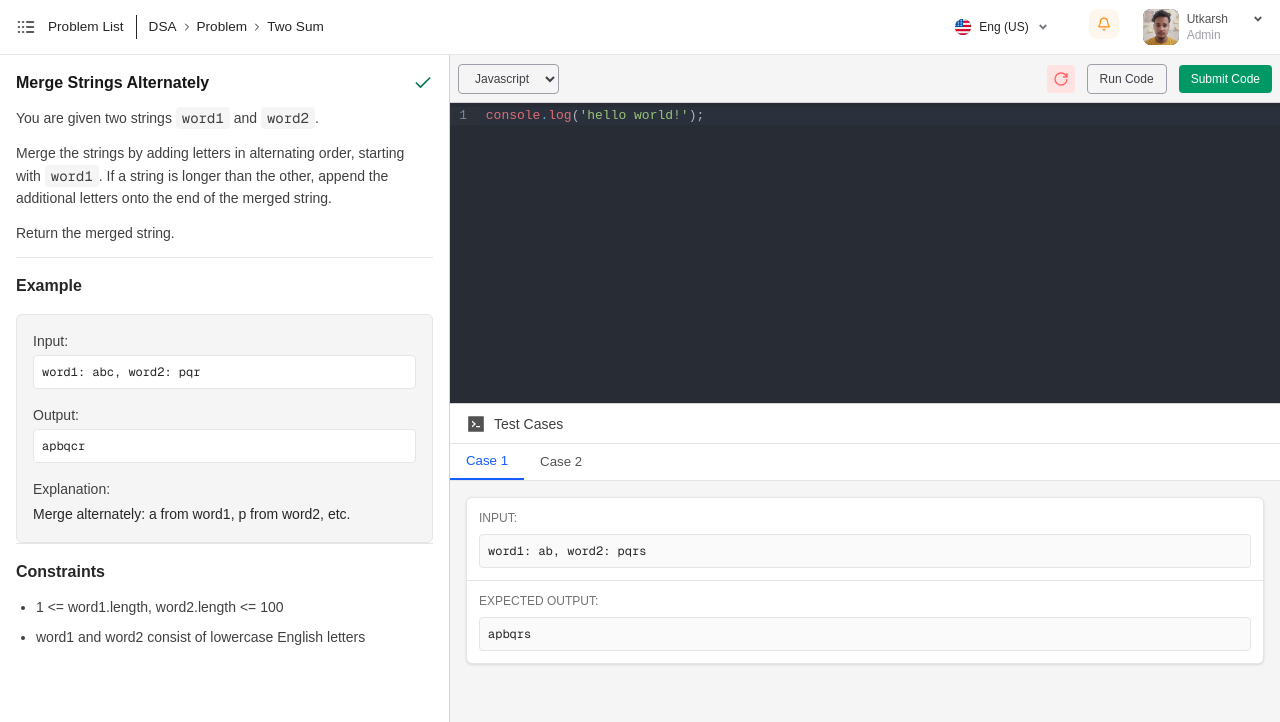
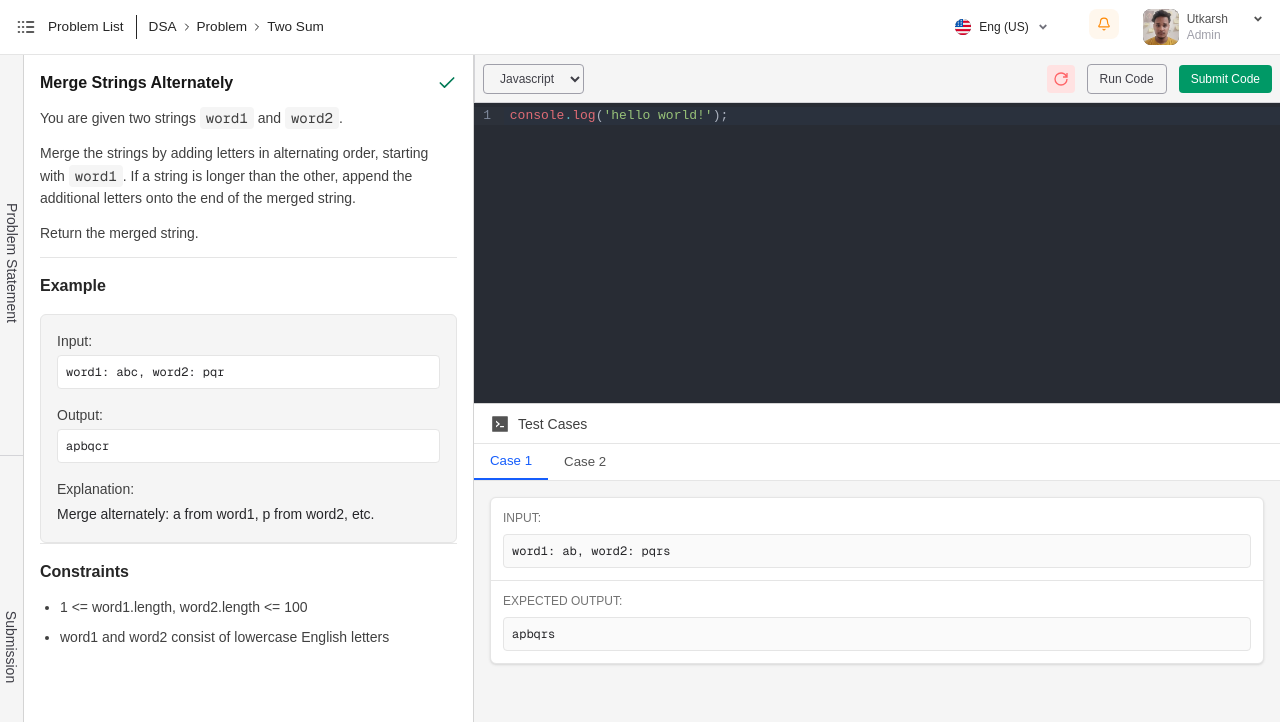
Before and after one commit to Utkarshrajmishra/coding-jr, a Next.js app: page / in a window 1280 px wide. Shown: the top 722 px of the page. Built offline with nearby package versions, Linux system fonts and the light colour scheme.

Commit message:
Add: Problem Switch

```diff
--- a/components/editor.tsx
+++ b/components/editor.tsx
@@ -64,7 +64,7 @@ const CodeEditor = ({ isMobile }: CodeEditorProps) => {
 
   return (
     <section className="flex flex-col flex-grow">
-      <div className="h-auto sm:h-12 border-b border-b-zinc-300 py-2 sm:py-0 justify-between px-2 bg-neutral-100 flex flex-wrap sm:flex-nowrap items-center gap-2 sm:gap-0 w-full">
+      <div className="h-auto sm:h-12 border-b border-l border-zinc-300 py-2 sm:py-0 justify-between px-2 bg-neutral-100 flex flex-wrap sm:flex-nowrap items-center gap-2 sm:gap-0 w-full">
         <div className="text-xs">
           <select
             value={language}
--- a/components/problem.tsx
+++ b/components/problem.tsx
@@ -4,6 +4,7 @@ import ReactMarkdown from "react-markdown";
 // import { getCompletedQuestions } from "../lib/utils";
 import { Check } from "lucide-react";
 import { problems } from "@/constants/Problems";
+import ProblemSwitch from "./problemSwitch";
 
 const Problem = () => {
   //   const [solved, setSolved] = useState(false);
@@ -21,6 +22,9 @@ const Problem = () => {
   //   }, [problem]);
 
   return (
+    <>
+      <div className="flex flex-row">
+        <ProblemSwitch />
         <section className="font-inter bg-white border-r border-neutral-300 s  md:w-[450px] h-[100vh-55px] overflow-y-scroll">
           <div>
             <div className="pb-4 px-4 ">
@@ -52,10 +56,16 @@ const Problem = () => {
                       />
                     ),
                     ul: ({ node, ...props }) => (
-                  <ul className="list-disc pl-5 space-y-2 my-3" {...props} />
+                      <ul
+                        className="list-disc pl-5 space-y-2 my-3"
+                        {...props}
+                      />
                     ),
                     ol: ({ node, ...props }) => (
-                  <ol className="list-decimal pl-5 space-y-2 my-3" {...props} />
+                      <ol
+                        className="list-decimal pl-5 space-y-2 my-3"
+                        {...props}
+                      />
                     ),
                     li: ({ node, ...props }) => (
                       <li
@@ -76,7 +86,9 @@ const Problem = () => {
               </div>
 
               <div className="space-y-4 border-t border-neutral-200 pt-4">
-            <p className="font-semibold text-neutral-800 text-base">Example</p>
+                <p className="font-semibold text-neutral-800 text-base">
+                  Example
+                </p>
                 <div className="bg-neutral-100 border-1 border-neutral-200 p-4 rounded-md space-y-4">
                   <div>
                     <p className="font-medium text-sm text-neutral-700 mb-1">
@@ -125,6 +137,8 @@ const Problem = () => {
             </div>
           </div>
         </section>
+      </div>
+    </>
   );
 };
 
--- /dev/null
+++ b/components/problemSwitch.tsx
@@ -0,0 +1,17 @@
+const ProblemSwitch = () => {
+  return (
+    <section className="h-screen text-zinc-700 text-sm flex flex-col bg-neutral-100 border-r justify-center py-4 border-neutral-300 w-6">
+      <div className="flex flex-col items-center h-screen justify-evenly">
+        <button className="rotate-90 whitespace-nowrap px-2 py-1 rounded ">
+          <p>Problem Statement</p>
+        </button>
+        <div className="h-[1px] w-full bg-zinc-300"></div>
+        <button className={`rotate-90 whitespace-nowrap px-2 py-1 rounded `}>
+          <p>Submission</p>
+        </button>
+      </div>
+    </section>
+  );
+};
+
+export default ProblemSwitch;
```
Lines whose indentation alone changed are shown as unchanged.
